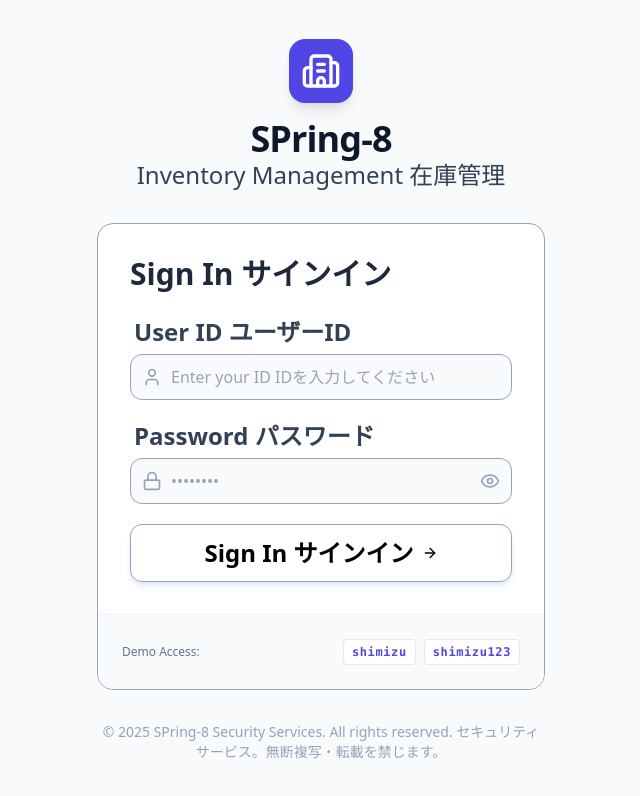
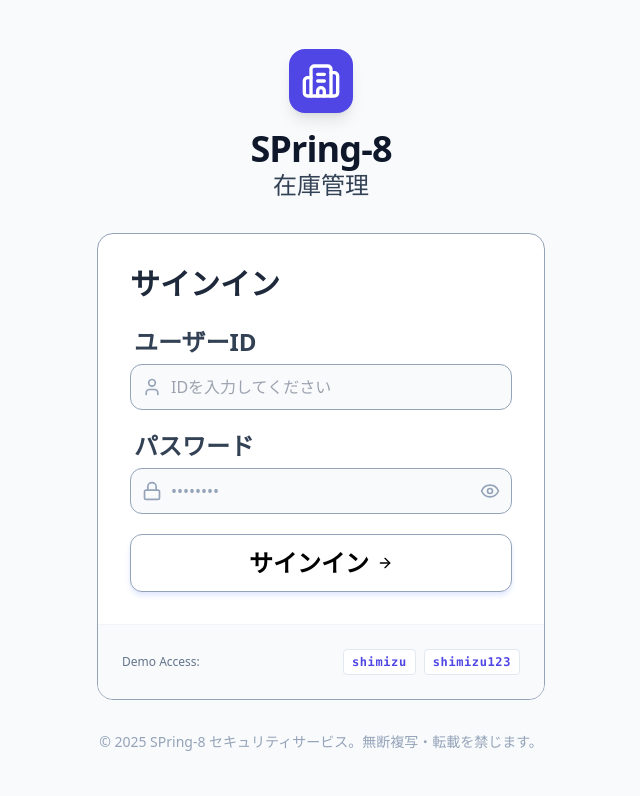
Before and after one commit to mohdrosh/inventory, a React (Create React App) app in the folder client/: page /login in a window 1280 px wide. Shown: the top 796 px of the page, without its empty margins (319-959 px from the left). Built offline with nearby package versions, Linux system fonts and the light colour scheme.

Commit message:
login page translated

```diff
--- a/client/src/components/LoginPage.js
+++ b/client/src/components/LoginPage.js
@@ -56,14 +56,14 @@ export default function LoginPage() {
           <Building2 className="w-10 h-10 text-white" />
         </div>
         <h1 className="text-4xl font-bold text-slate-900 tracking-tight">SPring-8</h1>
-        <p className="text-2xl text-slate-700 font-medium">Inventory Management 在庫管理</p>
+        <p className="text-2xl text-slate-700 font-medium">在庫管理</p>
       </div>
 
       {/* Login Card */}
       <div className="w-full max-w-md">
         <div className="bg-white rounded-2xl shadow-15xl shadow-slate-500/50 border border-slate-400 overflow-hidden">
           <div className="p-8">
-            <h2 className="text-3xl font-semibold text-slate-800 mb-6">Sign In サインイン</h2>
+            <h2 className="text-3xl font-semibold text-slate-800 mb-6">サインイン</h2>
 
             <form onSubmit={handleSubmit} className="space-y-5">
               {/* Error Message */}
@@ -83,14 +83,14 @@ export default function LoginPage() {
 
               {/* User ID */}
               <div className="space-y-1.5">
-                <label className="text-2xl font-semibold text-slate-700 ml-1">User ID ユーザーID</label>
+                <label className="text-2xl font-semibold text-slate-700 ml-1">ユーザーID</label>
                 <div className="relative">
                   <User className="absolute left-3 top-1/2 -translate-y-1/2 w-5 h-5 text-slate-400" />
                   <input
                     type="text"
                     value={userId}
                     onChange={(e) => setUserId(e.target.value)}
-                    placeholder="Enter your ID IDを入力してください"
+                    placeholder="IDを入力してください"
                     className="w-full pl-10 pr-4 py-2.5 bg-slate-50 border border-slate-400 rounded-xl outline-none transition-all text-slate-900 placeholder-slate-400"
                     disabled={loading}
                   />
@@ -99,7 +99,7 @@ export default function LoginPage() {
 
               {/* Password */}
               <div className="space-y-1.5">
-                <label className="text-2xl font-semibold text-slate-700 ml-1">Password パスワード</label>
+                <label className="text-2xl font-semibold text-slate-700 ml-1">パスワード</label>
                 <div className="relative">
                   <Lock className="absolute left-3 top-1/2 -translate-y-1/2 w-5 h-5 text-slate-400" />
                   <input
@@ -130,7 +130,7 @@ export default function LoginPage() {
                   <div className="w-5 h-5 border-2 border-white/30 border-t-black rounded-full animate-spin" />
                 ) : (
                   <>
-                    <span>Sign In サインイン</span>
+                    <span>サインイン</span>
                     <ArrowRight className="w-4 h-4 group-hover:translate-x-1 transition-transform" />
                   </>
                 )}
@@ -156,7 +156,7 @@ export default function LoginPage() {
 
         {/* Footer Text */}
         <p className="mt-8 text-center text-slate-400 text-sm">
-          &copy; 2025 SPring-8 Security Services. All rights reserved. セキュリティサービス。無断複写・転載を禁じます。
+          &copy; 2025 SPring-8 セキュリティサービス。無断複写・転載を禁じます。
         </p>
       </div>
     </div>
```
